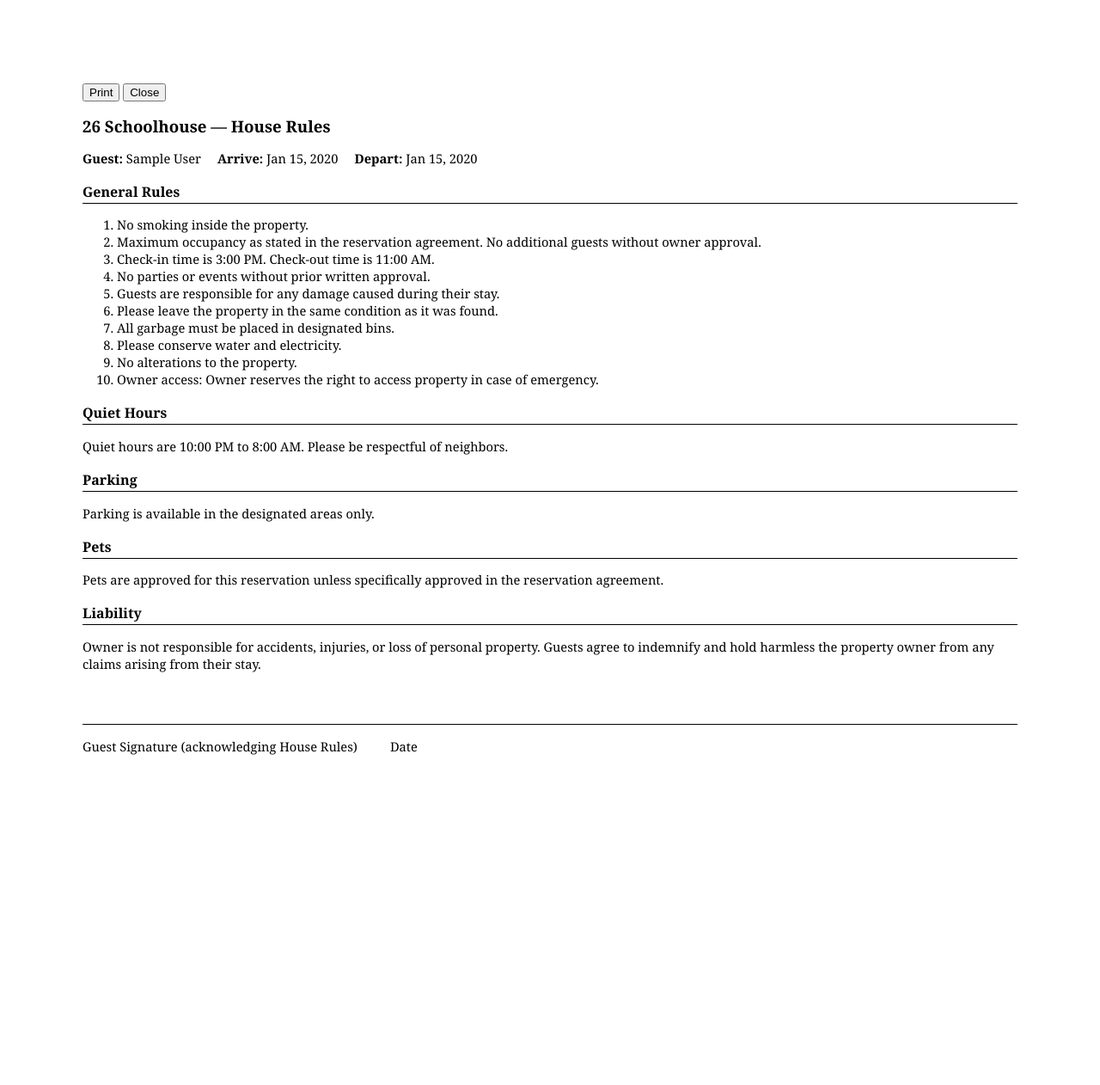
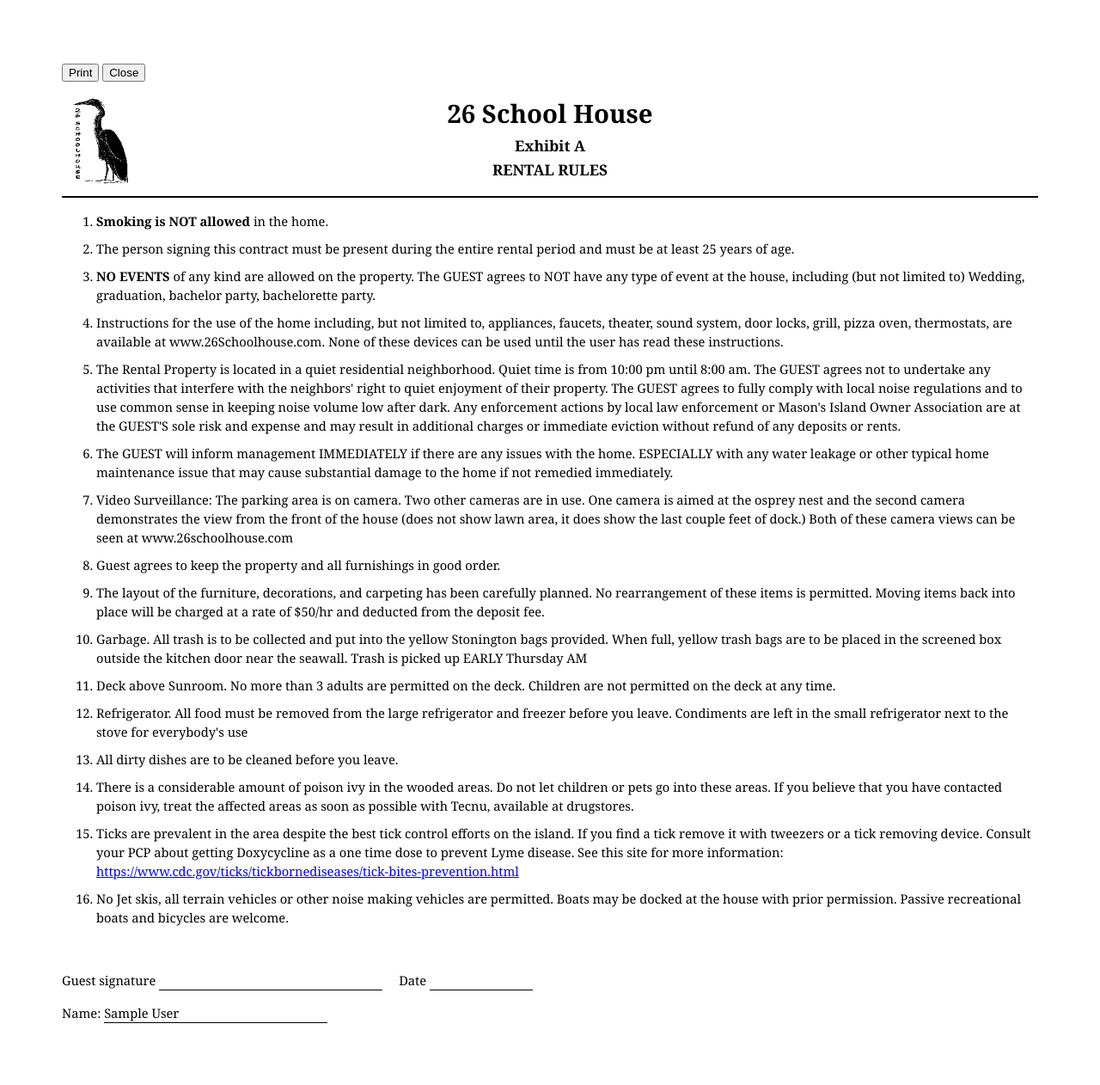
Before and after one commit to clawmd/schoolhouse, a Django app: page /documents/contracts/1/rules/ in a window 1280 px wide. Shown: the whole page at 86% size. Before the commit the page ends 878 px from the top, so only its background shows below. Run offline with Django 4.2, Linux system fonts and the light colour scheme; a user stored in the database is signed in; tables that the repository leaves empty hold one stand-in row (values such as "Sample post").

Commit message:
Add egret logo to all print templates
Logo centered in header with title, matching PDF layout.
Added static/images/egretlogo.png to repo.

Co-Authored-By: Claude Sonnet 4.6 <noreply@anthropic.com>

```diff
--- a/templates/documents/rules_print.html
+++ b/templates/documents/rules_print.html
@@ -1,15 +1,22 @@
+{% load static %}
 <!DOCTYPE html>
 <html lang="en">
 <head>
   <meta charset="UTF-8">
-  <title>House Rules</title>
+  <title>House Rules — {{ res.guest }}</title>
   <style>
     @media print { .no-print { display: none; } body { margin: 0; } }
-    body { font-family: Georgia, 'Times New Roman', serif; font-size: 11pt; margin: 1in; color: #000; background: #fff; }
-    h1 { font-size: 14pt; margin-bottom: 4px; }
-    h2 { font-size: 12pt; margin: 18px 0 4px 0; border-bottom: 1px solid #000; padding-bottom: 2px; }
+    body { font-family: Georgia, 'Times New Roman', serif; font-size: 11pt; margin: .75in; color: #000; background: #fff; line-height: 1.5; }
+    .header { display: flex; align-items: flex-start; justify-content: space-between; margin-bottom: 4px; }
+    .header-logo { width: 80px; flex-shrink: 0; }
+    .header-logo img { width: 80px; }
+    .header-text { flex: 1; text-align: center; }
+    h1 { font-size: 22pt; margin: 0 0 2px 0; }
+    .subtitle { text-align: center; font-weight: bold; font-size: 13pt; margin-bottom: 2px; }
+    hr { border: none; border-top: 2px solid #000; margin: 6px 0 16px 0; }
+    ol li { margin-bottom: 10px; }
+    .sig-line { border-bottom: 1px solid #000; display: inline-block; width: 260px; }
     .no-print { margin-bottom: 16px; }
-    .sig-line { border-bottom: 1px solid #000; margin-top: 40px; margin-bottom: 4px; }
   </style>
 </head>
 <body>
@@ -18,37 +25,56 @@
   <button onclick="window.close()">Close</button>
 </div>
 
-<h1>26 Schoolhouse — House Rules</h1>
-<p><strong>Guest:</strong> {{ res.guest.full_name }} &nbsp;&nbsp;&nbsp; <strong>Arrive:</strong> {{ res.arrive_date|date:"M d, Y" }} &nbsp;&nbsp;&nbsp; <strong>Depart:</strong> {{ res.leave_date|date:"M d, Y" }}</p>
+<div class="header">
+  <div class="header-logo"><img src="{% static 'images/egretlogo.png' %}" alt="26 School House"></div>
+  <div class="header-text">
+    <h1>26 School House</h1>
+    <div class="subtitle">Exhibit A</div>
+    <div class="subtitle">RENTAL RULES</div>
+  </div>
+  <div style="width:80px"></div>
+</div>
+<hr>
 
-<h2>General Rules</h2>
 <ol>
-  <li>No smoking inside the property.</li>
-  <li>Maximum occupancy as stated in the reservation agreement. No additional guests without owner approval.</li>
-  <li>Check-in time is 3:00 PM. Check-out time is 11:00 AM.</li>
-  <li>No parties or events without prior written approval.</li>
-  <li>Guests are responsible for any damage caused during their stay.</li>
-  <li>Please leave the property in the same condition as it was found.</li>
-  <li>All garbage must be placed in designated bins.</li>
-  <li>Please conserve water and electricity.</li>
-  <li>No alterations to the property.</li>
-  <li>Owner access: Owner reserves the right to access property in case of emergency.</li>
+  <li><strong>Smoking is NOT allowed</strong> in the home.</li>
+
+  <li>The person signing this contract must be present during the entire rental period and must be at least 25 years of age.</li>
+
+  <li><strong>NO EVENTS</strong> of any kind are allowed on the property. The GUEST agrees to NOT have any type of event at the house, including (but not limited to) Wedding, graduation, bachelor party, bachelorette party.</li>
+
+  <li>Instructions for the use of the home including, but not limited to, appliances, faucets, theater, sound system, door locks, grill, pizza oven, thermostats, are available at www.26Schoolhouse.com. None of these devices can be used until the user has read these instructions.</li>
+
+  <li>The Rental Property is located in a quiet residential neighborhood. Quiet time is from 10:00 pm until 8:00 am. The GUEST agrees not to undertake any activities that interfere with the neighbors' right to quiet enjoyment of their property. The GUEST agrees to fully comply with local noise regulations and to use common sense in keeping noise volume low after dark. Any enforcement actions by local law enforcement or Mason's Island Owner Association are at the GUEST'S sole risk and expense and may result in additional charges or immediate eviction without refund of any deposits or rents.</li>
+
+  <li>The GUEST will inform management IMMEDIATELY if there are any issues with the home. ESPECIALLY with any water leakage or other typical home maintenance issue that may cause substantial damage to the home if not remedied immediately.</li>
+
+  <li>Video Surveillance: The parking area is on camera. Two other cameras are in use. One camera is aimed at the osprey nest and the second camera demonstrates the view from the front of the house (does not show lawn area, it does show the last couple feet of dock.) Both of these camera views can be seen at www.26schoolhouse.com</li>
+
+  <li>Guest agrees to keep the property and all furnishings in good order.</li>
+
+  <li>The layout of the furniture, decorations, and carpeting has been carefully planned. No rearrangement of these items is permitted. Moving items back into place will be charged at a rate of $50/hr and deducted from the deposit fee.</li>
+
+  <li>Garbage. All trash is to be collected and put into the yellow Stonington bags provided. When full, yellow trash bags are to be placed in the screened box outside the kitchen door near the seawall. Trash is picked up EARLY Thursday AM</li>
+
+  <li>Deck above Sunroom. No more than 3 adults are permitted on the deck. Children are not permitted on the deck at any time.</li>
+
+  <li>Refrigerator. All food must be removed from the large refrigerator and freezer before you leave. Condiments are left in the small refrigerator next to the stove for everybody's use</li>
+
+  <li>All dirty dishes are to be cleaned before you leave.</li>
+
+  <li>There is a considerable amount of poison ivy in the wooded areas. Do not let children or pets go into these areas. If you believe that you have contacted poison ivy, treat the affected areas as soon as possible with Tecnu, available at drugstores.</li>
+
+  <li>Ticks are prevalent in the area despite the best tick control efforts on the island. If you find a tick remove it with tweezers or a tick removing device. Consult your PCP about getting Doxycycline as a one time dose to prevent Lyme disease. See this site for more information: <a href="https://www.cdc.gov/ticks/tickbornediseases/tick-bites-prevention.html">https://www.cdc.gov/ticks/tickbornediseases/tick-bites-prevention.html</a></li>
+
+  <li>No Jet skis, all terrain vehicles or other noise making vehicles are permitted. Boats may be docked at the house with prior permission. Passive recreational boats and bicycles are welcome.</li>
 </ol>
 
-<h2>Quiet Hours</h2>
-<p>Quiet hours are 10:00 PM to 8:00 AM. Please be respectful of neighbors.</p>
-
-<h2>Parking</h2>
-<p>Parking is available in the designated areas only.</p>
-
-<h2>Pets</h2>
-<p>Pets are {% if res.pets %}approved for this reservation{% else %}not permitted{% endif %} unless specifically approved in the reservation agreement.</p>
-
-<h2>Liability</h2>
-<p>Owner is not responsible for accidents, injuries, or loss of personal property. Guests agree to indemnify and hold harmless the property owner from any claims arising from their stay.</p>
-
-<div class="sig-line">&nbsp;</div>
-<p>Guest Signature (acknowledging House Rules) &nbsp;&nbsp;&nbsp;&nbsp;&nbsp;&nbsp;&nbsp;&nbsp; Date</p>
+<br>
+<p>
+  Guest signature <span class="sig-line">&nbsp;</span> &nbsp;&nbsp;&nbsp; Date <span class="sig-line" style="width:120px">&nbsp;</span>
+</p>
+<p>Name: <span class="sig-line">{{ res.guest.full_name }}</span></p>
 
 <script>window.print();</script>
 </body>
```
Also changed, not shown: templates/documents/contract_print.html (+17 -8 lines), templates/documents/pet_rules_print.html (+15 -4 lines), static/images/egretlogo.png (added).
